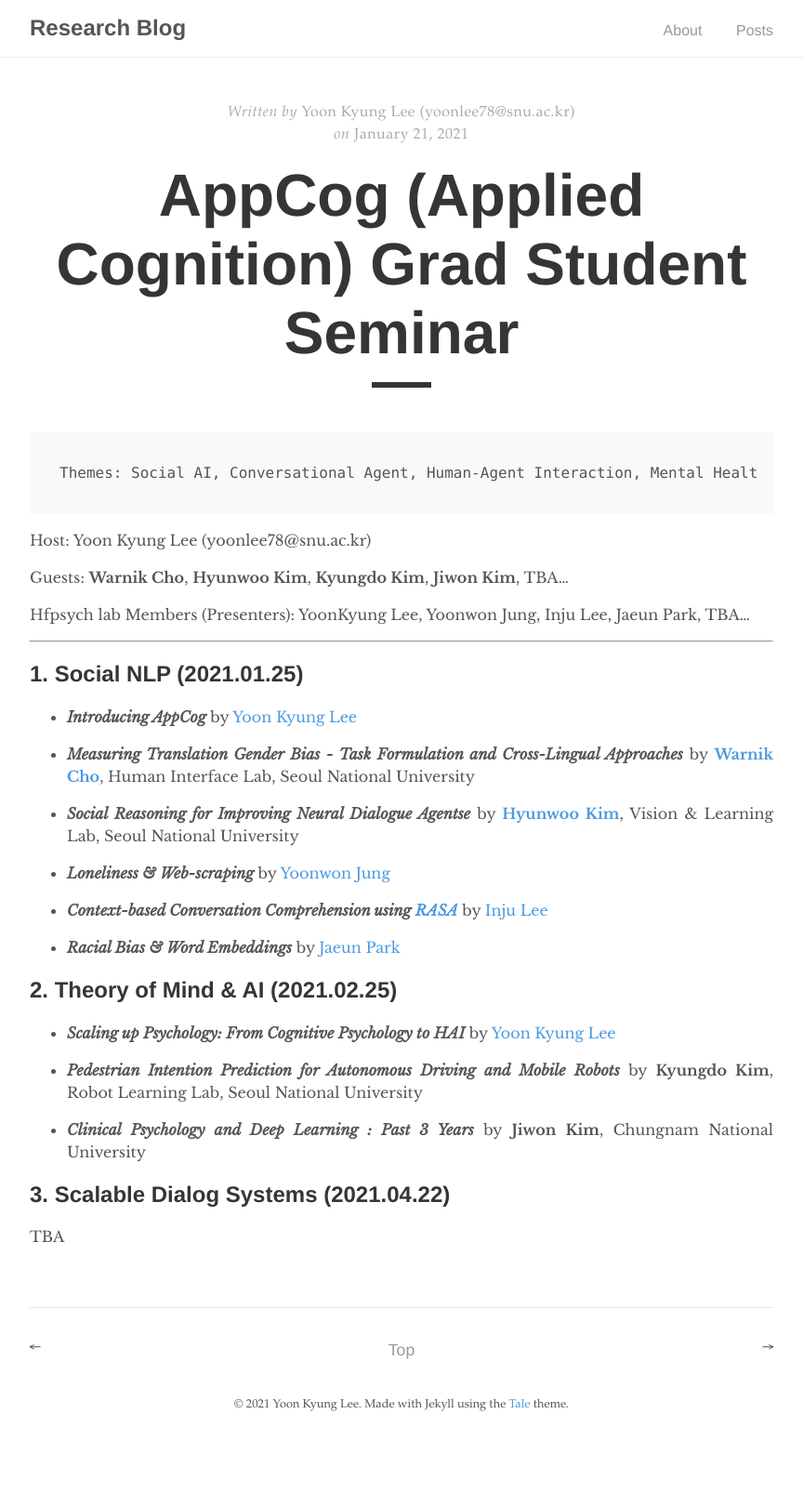
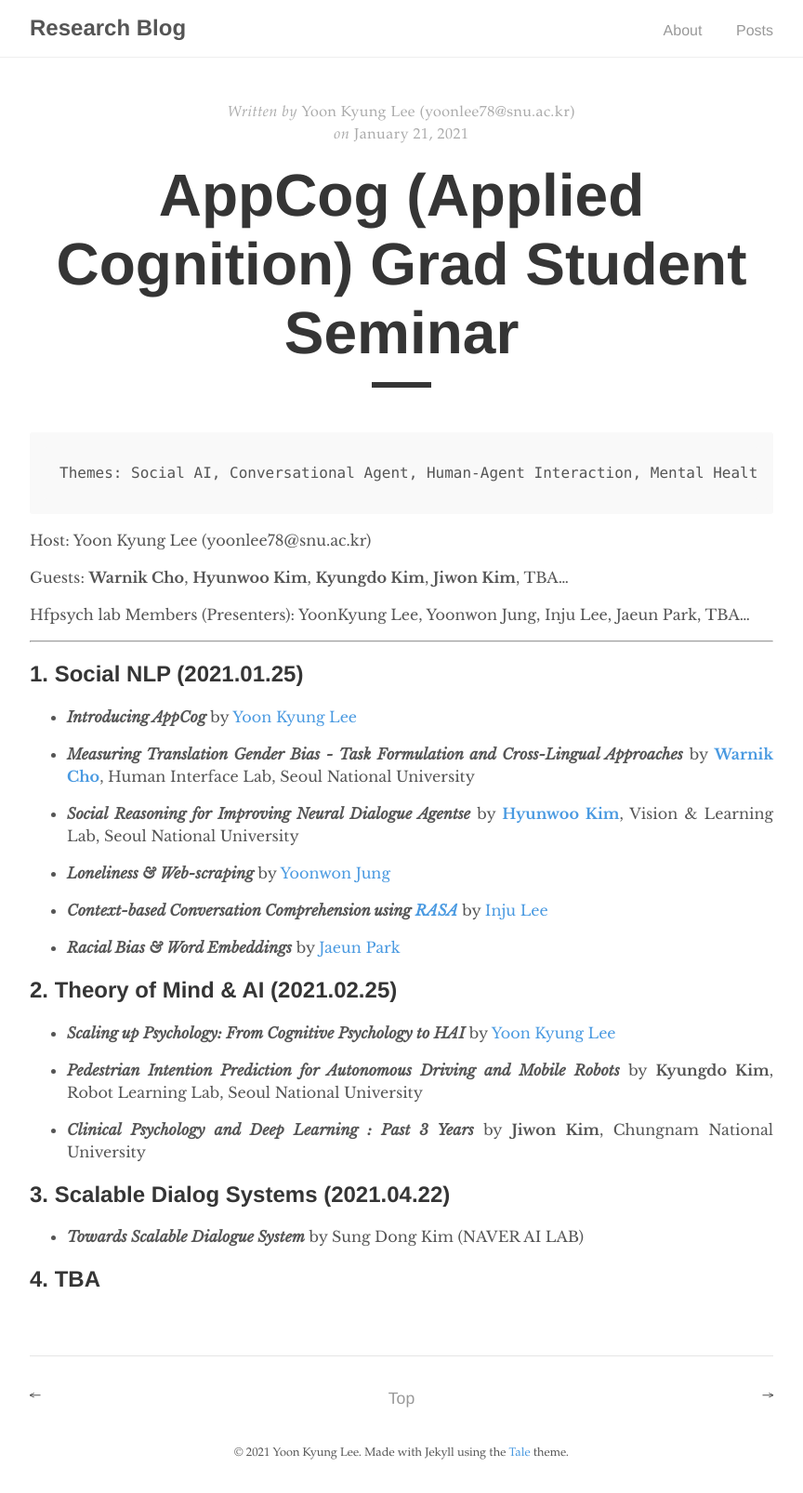
Before and after one commit to humanfactorspsych/blog, a Jekyll site: the page built from _posts/2021-01-21-appcog.md, in a window 1280 px wide. Shown: the whole page at 93% size, without its empty margins (208-1072 px from the left). Built offline with Jekyll 4.4.1, drawn with Linux system fonts in a browser that asks for light colours; before the commit the page ends 1554 px from its top, so only the background shows below that.

Commit message:
Update 2021-01-21-appcog.md

```diff
--- a/_posts/2021-01-21-appcog.md
+++ b/_posts/2021-01-21-appcog.md
@@ -41,4 +41,7 @@ Hfpsych lab Members (Presenters): YoonKyung Lee, Yoonwon Jung, Inju Lee, Jaeun P
 
 ## 3. Scalable Dialog Systems (2021.04.22)
 
-TBA
+- _**Towards Scalable Dialogue System**_ by Sung Dong Kim (NAVER AI LAB)
+
+
+## 4. TBA
```
